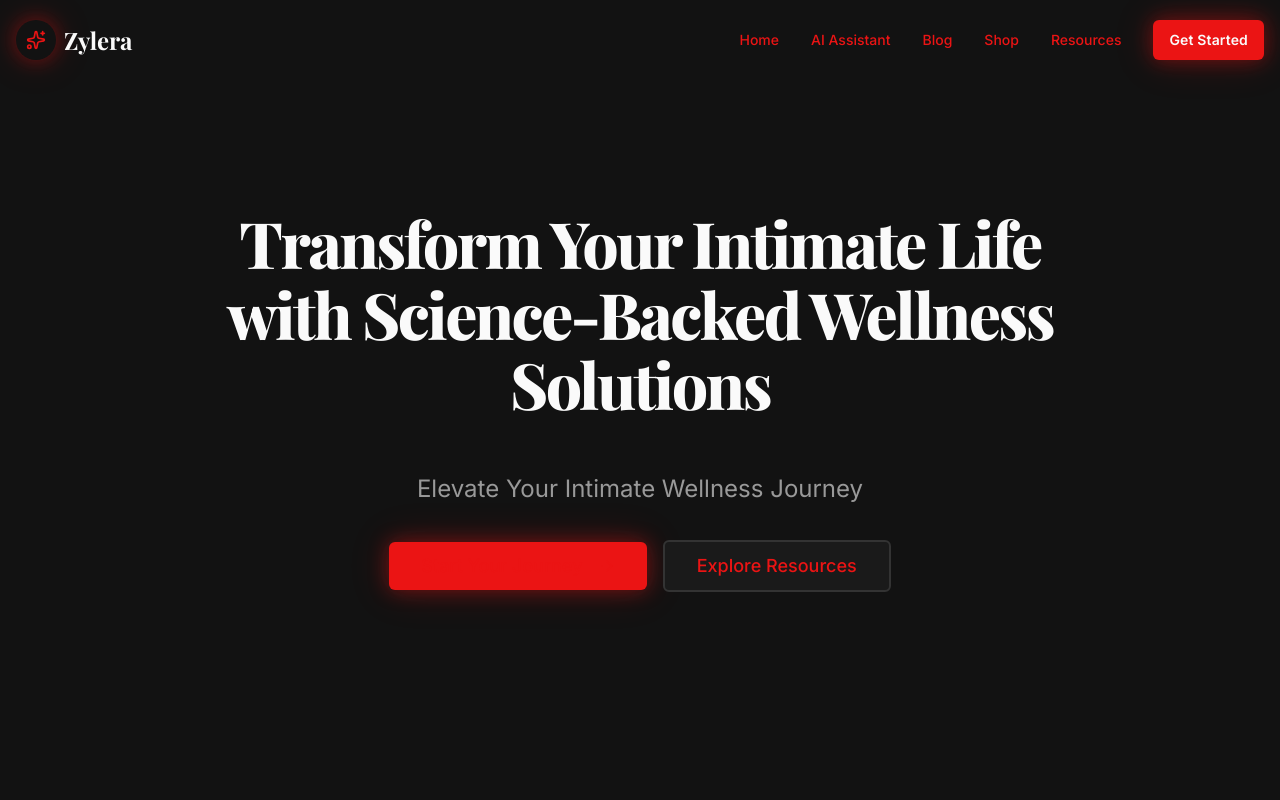
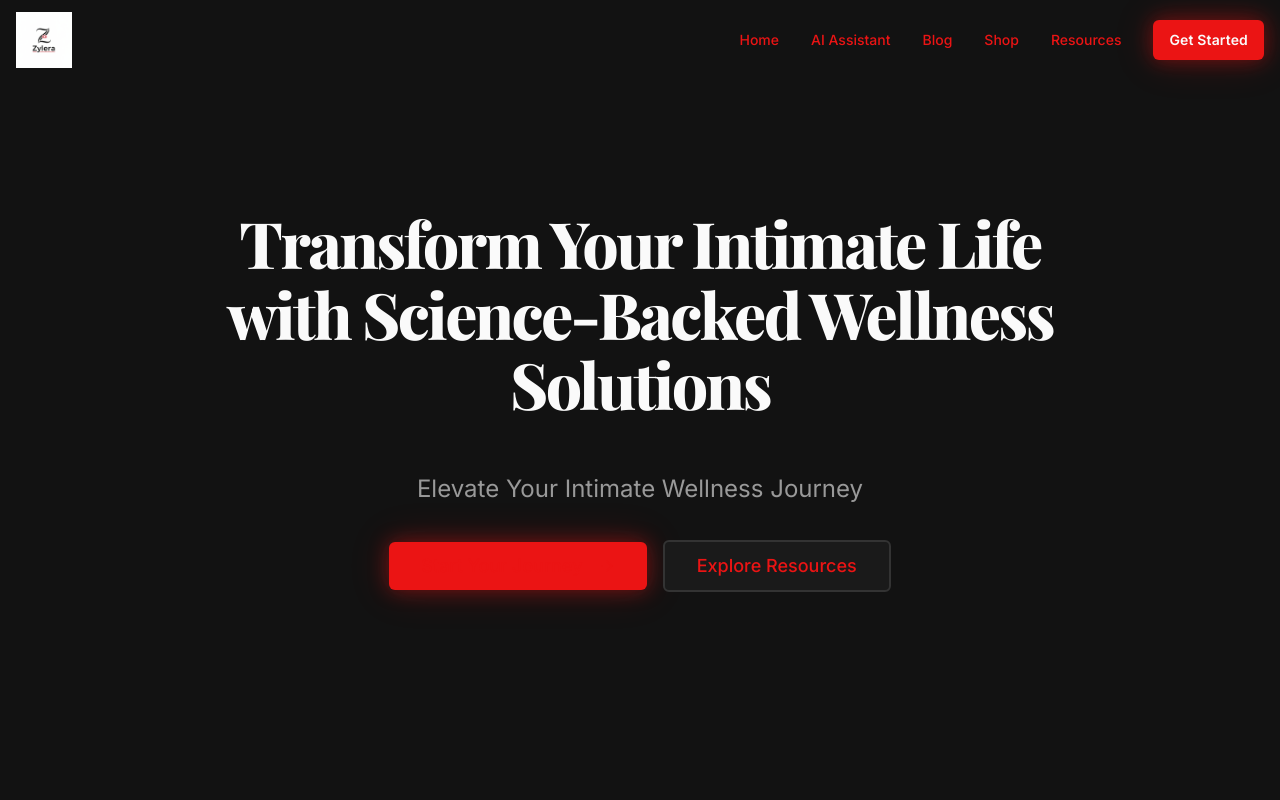
Before and after one commit to TNDIGITALMARK/375cbe22-4d02-4a4d-b935-02bc3db149bf, a Next.js app: page / in a window 1280 px wide. Shown: the top 800 px of the page. Built offline with nearby package versions, Linux system fonts and the light colour scheme.

Commit message:
Phoenix Agent implementation - change the start your journey font color white and...

```diff
--- a/src/app/page.tsx
+++ b/src/app/page.tsx
@@ -2,6 +2,7 @@
 
 import React from 'react';
 import Link from 'next/link';
+import Image from 'next/image';
 import { Navigation } from '@/components/zylera/navigation';
 import { EmailPopup } from '@/components/zylera/email-popup';
 import { Button } from '@/components/ui/button';
@@ -39,7 +40,7 @@ export default function HomePage() {
             <div className="flex flex-col sm:flex-row gap-4 justify-center items-center">
               <Button
                 size="lg"
-                className="bg-accent hover:bg-accent/90 text-foreground font-bold text-lg px-8 py-6 glow-red"
+                className="bg-accent hover:bg-accent/90 text-white font-bold text-lg px-8 py-6 glow-red"
                 asChild
               >
                 <Link href="/ai-assistant">
@@ -261,10 +262,15 @@ export default function HomePage() {
         <div className="container mx-auto px-4">
           <div className="grid md:grid-cols-4 gap-8 mb-8">
             <div>
-              <div className="flex items-center gap-2 mb-4">
-                <Sparkles className="w-6 h-6 text-accent" />
-                <span className="text-2xl font-serif font-bold">Zylera</span>
-              </div>
+              <Link href="/" className="inline-block mb-4">
+                <Image
+                  src="/generated/zylera-logo.png"
+                  alt="Zylera"
+                  width={120}
+                  height={48}
+                  className="h-12 w-auto"
+                />
+              </Link>
               <p className="text-muted-foreground">
                 Your trusted partner in intimate wellness and sexual health.
               </p>
--- a/src/components/zylera/navigation.tsx
+++ b/src/components/zylera/navigation.tsx
@@ -2,7 +2,8 @@
 
 import React, { useState, useEffect } from 'react';
 import Link from 'next/link';
-import { Menu, X, Sparkles } from 'lucide-react';
+import Image from 'next/image';
+import { Menu, X } from 'lucide-react';
 import { Button } from '@/components/ui/button';
 
 const navLinks = [
@@ -36,13 +37,15 @@ export function Navigation() {
       <div className="container mx-auto px-4">
         <div className="flex items-center justify-between h-20">
           {/* Logo */}
-          <Link href="/" className="flex items-center gap-2 group">
-            <div className="w-10 h-10 rounded-full bg-gradient-red flex items-center justify-center glow-red">
-              <Sparkles className="w-5 h-5 text-white" />
-            </div>
-            <span className="text-2xl font-serif font-bold text-foreground group-hover:text-gradient transition-all">
-              Zylera
-            </span>
+          <Link href="/" className="flex items-center group">
+            <Image
+              src="/generated/zylera-logo.png"
+              alt="Zylera"
+              width={140}
+              height={56}
+              className="h-14 w-auto transition-all group-hover:opacity-80"
+              priority
+            />
           </Link>
 
           {/* Desktop Navigation */}
```
Also changed, not shown: public/generated/zylera-logo.png (added).
